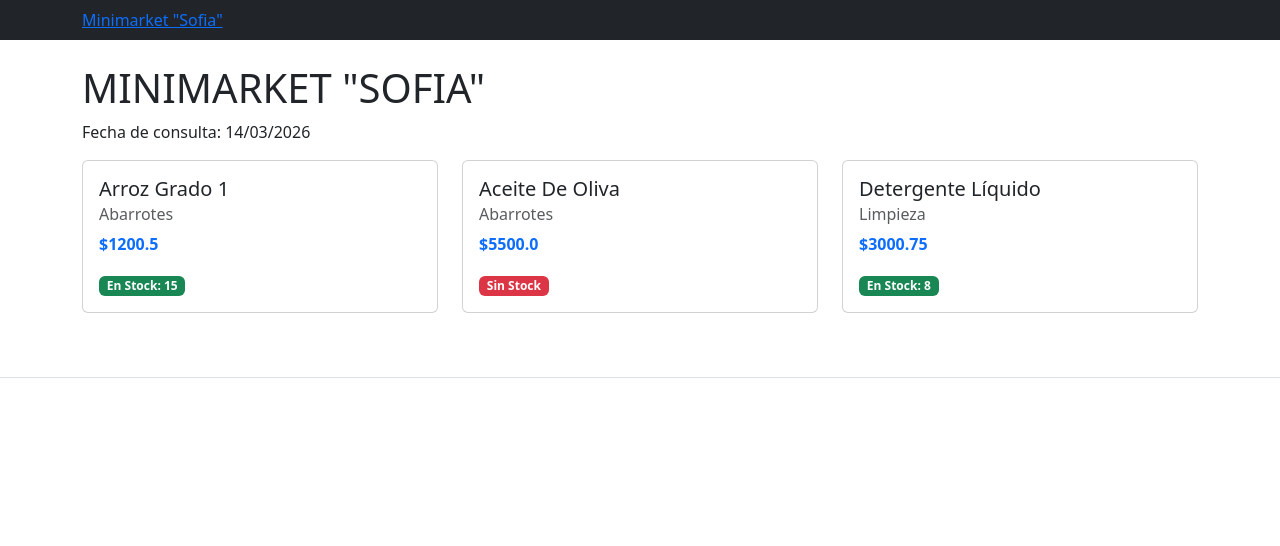
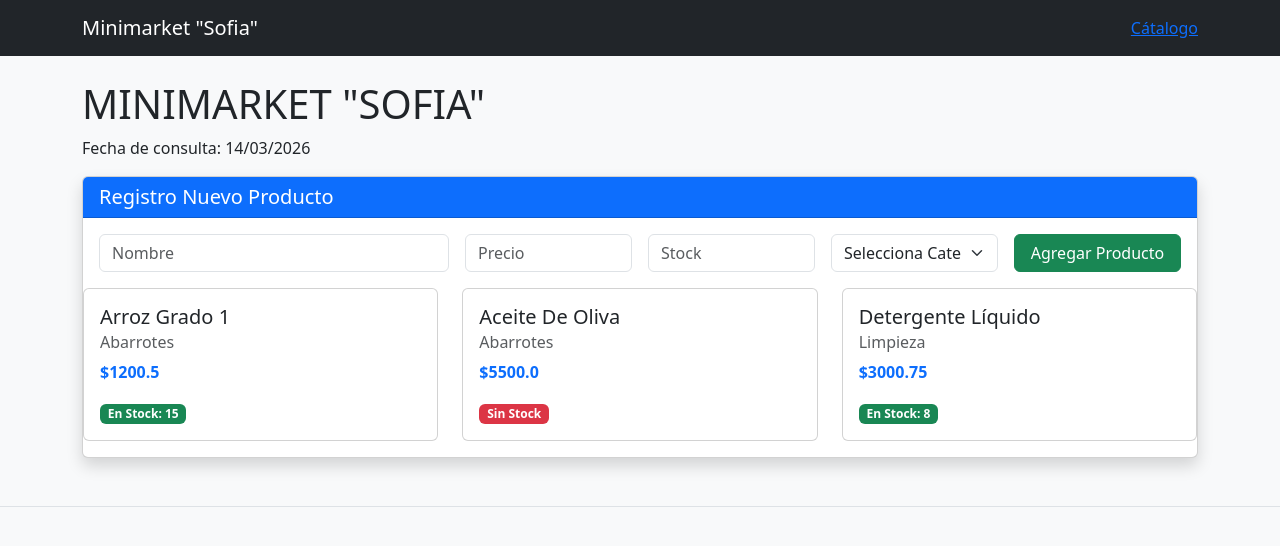
Before and after one commit to MiguelAngelRamos/proyecto-01-django, a Django app: page / in a window 1280 px wide. Shown: the top 546 px of the page. Run offline with Django 5.2, Linux system fonts and the light colour scheme.

Commit message:
formulario envio de datos

```diff
--- a/catalogo/views.py
+++ b/catalogo/views.py
@@ -2,7 +2,8 @@ from django.shortcuts import render
 from datetime import datetime
 
 def lista_productos(request):
-
+    if request.method == 'POST':
+        print("Formulario recibido:", request.POST)
     ## Simula la informacion que obtenemos de una base de datos
     productos = [
         {'nombre': 'Arroz Grado 1', 'precio': 1200.50, 'stock': 15, 'categoria': 'Abarrotes'},
--- a/templates/base.html
+++ b/templates/base.html
@@ -8,11 +8,14 @@
   <!-- End CDN Bootstrap 5 -->
   <title>{% block titulo %}Minimarket "Sofia"{% endblock %}</title>
 </head>
-<body>
+<body class="bg-light">
   <!-- Begin Navbar -->
    <nav class="navbar navbar-dark bg-dark mb-4">
     <div class="container">
-      <a href="#" class="nav-brand">Minimarket "Sofia"</a>
+      <a href="/" class="navbar-brand">Minimarket "Sofia"</a>
+      <div>
+        <a href="/"> Cátalogo </a>
+      </div>
     </div>
    </nav>
   <!-- End Navbar -->
--- a/templates/catalogo/lista.html
+++ b/templates/catalogo/lista.html
@@ -3,6 +3,8 @@
 {% block contenido %}
   <h1>{{tienda|upper}}</h1>
   <p>Fecha de consulta: {{ fecha_hoy|date:"d/m/Y" }}</p>
+   <!-- Aqui usamos el partial de formulario -->
+  {% include "partials/formulario.html" %}
   <div class="row">
     {% for producto in productos %}
       <div class="col-md-4 mb-3">
--- /dev/null
+++ b/templates/partials/formulario.html
@@ -0,0 +1,34 @@
+<div class="card shadow sm mb-4">
+  <div class="card-header bg-primary text-white">
+    <h5 class="card-title mb-0">Registro Nuevo Producto</h5>
+  </div>
+  <div class="card-body">
+    <!-- Aquí irá el formulario -->
+    <form method="POST">
+      {% csrf_token %}
+      <div class="row g-3">
+        <div class="col-xl-4">
+          <input type="text" name="nombre" class="form-control" placeholder="Nombre" required>
+        </div>
+        <div class="col-xl-2">
+          <input type="number" name="precio" class="form-control" placeholder="Precio" step="any" required>
+        </div>
+        <div class="col-xl-2">
+          <input type="number" name="stock" class="form-control" placeholder="Stock" required>
+        </div>
+        <div class="col-xl-2">
+          <select name="categoria" class="form-select" required>
+            <option value="" disabled selected>Selecciona Categoría</option>
+            <option value="Abarrotes">Abarrotes</option>
+            <option value="Limpieza">Limpieza</option>
+            <option value="Bebidas">Bebidas</option>
+            <option value="Dulces">Dulces</option>
+            <option value="Lácteos">Lácteos</option>
+          </select>
+        </div>
+        <div class="col-xl-2">
+          <button type="submit" class="btn btn-success w-100">Agregar Producto</button>
+        </div>
+    </form>
+  </div>
+</div>
```
